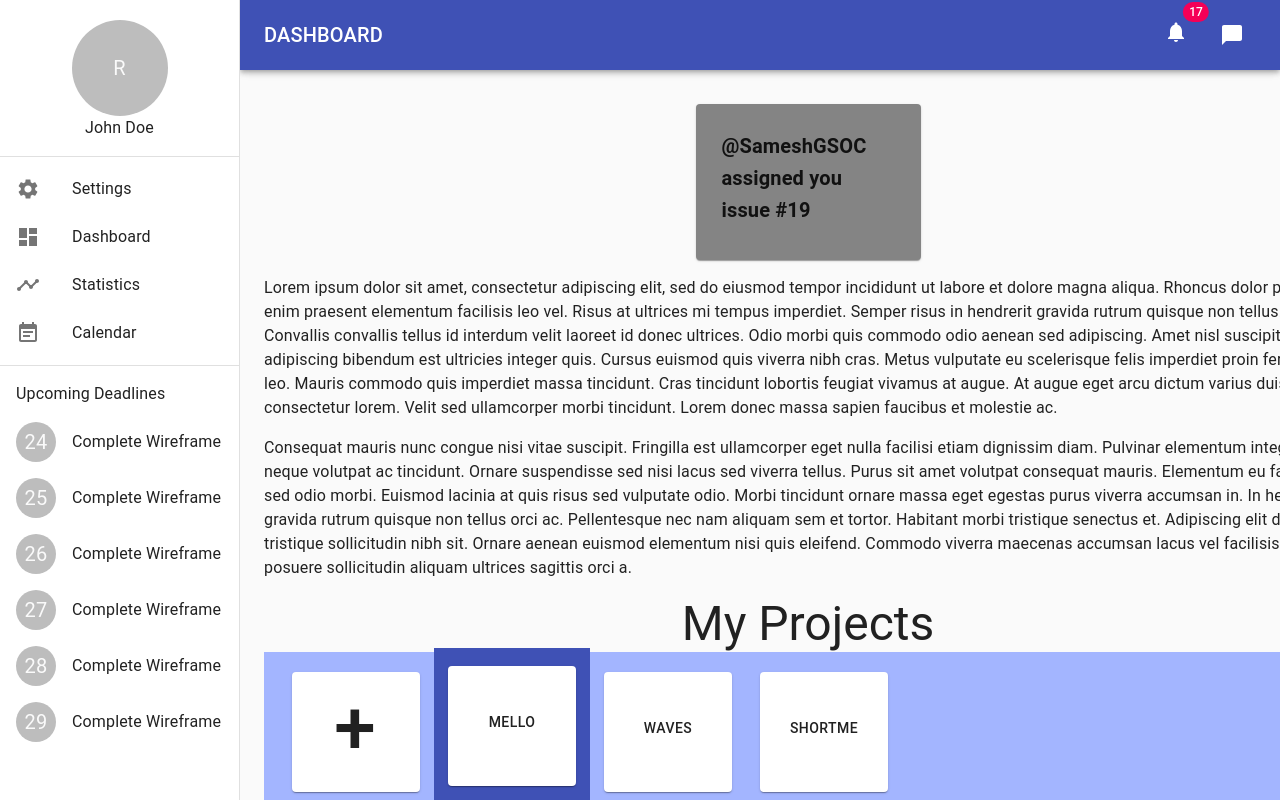
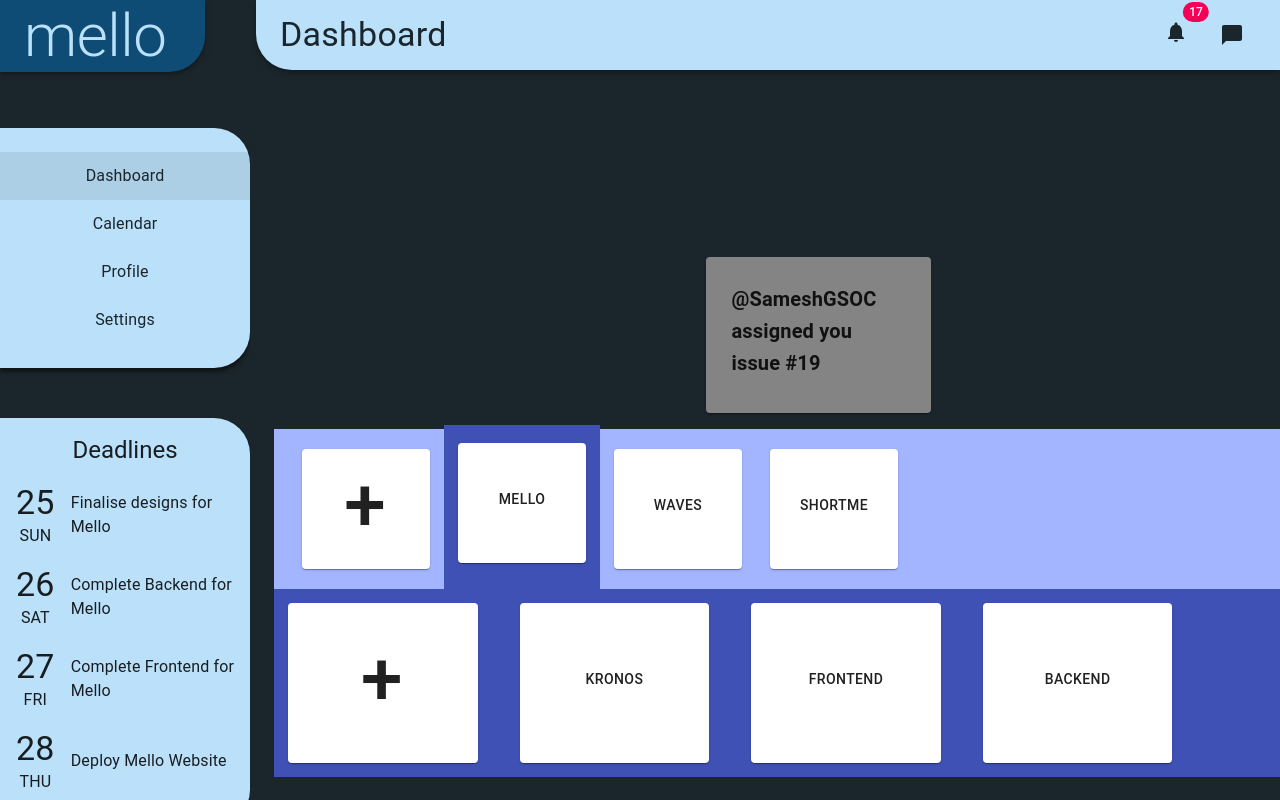
Before and after one commit to Devsoc-BPGC/pmt-frontend, a React (Create React App) app: page / in a window 1280 px wide. Shown: the top 800 px of the page. Built offline with nearby package versions, Linux system fonts and the light colour scheme.

Commit message:
Changed Dashboard Page components according to styles

```diff
--- a/src/components/DashboardTaskboard.tsx
+++ b/src/components/DashboardTaskboard.tsx
@@ -3,7 +3,6 @@ import { createStyles, Theme, makeStyles } from '@material-ui/core/styles';
 import Card from '@material-ui/core/Card';
 import CardContent from '@material-ui/core/CardContent';
 import Button from '@material-ui/core/Button';
-import Typography from '@material-ui/core/Typography';
 import CssBaseline from '@material-ui/core/CssBaseline';
 
 const useStyles = makeStyles((theme: Theme) =>
@@ -157,8 +156,11 @@ const DashboardTaskboard = ({ id }: ID) => {
         </Card>
         {projects.map((project: Project) => {
           return (
-            <div className={project.isActive ? classes.active : ''}>
-              <Card key={project.id} className={classes.project}>
+            <div
+              className={project.isActive ? classes.active : ''}
+              key={project.id}
+            >
+              <Card className={classes.project}>
                 <CardContent>
                   <Button
                     className={classes.projectbtn}
@@ -193,9 +195,10 @@ const DashboardTaskboard = ({ id }: ID) => {
             </Button>
           </CardContent>
         </Card>
-        {projects[active].taskboards.map((taskboard: Taskboard) => {
+        {projects[active].taskboards.map(
+          (taskboard: Taskboard, index: number) => {
             return (
-            <Card className={classes.taskboard}>
+              <Card className={classes.taskboard} key={index}>
                 <CardContent>
                   <Button className={classes.taskboardbtn}>
                     {taskboard.name}
@@ -203,7 +206,8 @@ const DashboardTaskboard = ({ id }: ID) => {
                 </CardContent>
               </Card>
             );
-        })}
+          }
+        )}
       </div>
     </div>
   );
--- /dev/null
+++ b/src/components/Deadlines.tsx
@@ -0,0 +1,93 @@
+import React from 'react';
+import { createStyles, makeStyles } from '@material-ui/core/styles';
+import { Paper, Typography, List, ListItem } from '@material-ui/core';
+
+const useStyles = makeStyles(() =>
+  createStyles({
+    root: {
+      display: 'flex',
+      marginTop: '20%',
+      left: 0,
+      height: 'max-content',
+    },
+    deadlines: {
+      width: '250px',
+      borderRadius: '0px 36px 36px 0px',
+      boxShadow: '0px 4px 4px rgba(0, 0, 0, 0.5)',
+      backgroundColor: '#bbe1fa',
+      padding: '1rem 0rem',
+    },
+    date: {
+      display: 'flex',
+      flexDirection: 'column',
+      justifyContent: 'center',
+      alignItems: 'center',
+      marginRight: '1rem',
+    },
+  })
+);
+
+const deadlines = [
+  {
+    id: 1,
+    text: 'Finalise designs for Mello',
+    date: new Date(Date.now()),
+  },
+  {
+    id: 2,
+    text: 'Complete Backend for Mello',
+    date: new Date(Date.now()),
+  },
+  {
+    id: 3,
+    text: 'Complete Frontend for Mello',
+    date: new Date(Date.now()),
+  },
+  {
+    id: 4,
+    text: 'Deploy Mello Website',
+    date: new Date(Date.now()),
+  },
+];
+
+const weekDays = ['MON', 'TUE', 'WED', 'THU', 'FRI', 'SAT', 'SUN'];
+
+const Deadlines = () => {
+  const classes = useStyles();
+
+  return (
+    <>
+      <div className={classes.root}>
+        <Paper elevation={3} className={classes.deadlines}>
+          <Typography variant='h5' align='center'>
+            Deadlines
+          </Typography>
+          <List>
+            {deadlines.map((deadline, index) => (
+              <ListItem
+                button
+                key={deadline.id}
+                selected={
+                  new Date(deadline.date).getDay() ===
+                  new Date(Date.now()).getDate()
+                }
+              >
+                <div className={classes.date}>
+                  <Typography variant='h4'>
+                    {new Date(deadline.date).getDate() + index}
+                  </Typography>
+                  <Typography>
+                    {weekDays[new Date(deadline.date).getDay() - index]}
+                  </Typography>
+                </div>
+                <Typography>{deadline.text}</Typography>
+              </ListItem>
+            ))}
+          </List>
+        </Paper>
+      </div>
+    </>
+  );
+};
+
+export default Deadlines;
--- a/src/components/Home.tsx
+++ b/src/components/Home.tsx
@@ -11,15 +11,18 @@ import CardActions from '@material-ui/core/CardActions';
 import Button from '@material-ui/core/Button';
 
 import Sidenav from './Sidenav';
+import Logo from './Logo';
 import Topnav from './Topnav';
 import ProjectCard from './ProjectCard';
 import DashboardIssueCard from './DashboardIssueCard';
 import DashboardTaskboard from './DashboardTaskboard';
+import Deadlines from './Deadlines';
 
 const useStyles = makeStyles((theme: Theme) =>
   createStyles({
     root: {
       display: 'flex',
+      backgroundColor: '#1b262c',
     },
     // necessary for content to be below app bar
     toolbar: {
@@ -31,12 +34,16 @@ const useStyles = makeStyles((theme: Theme) =>
     },
     content: {
       flexGrow: 1,
-      backgroundColor: theme.palette.background.default,
+      backgroundColor: '#1b262c',
       padding: theme.spacing(3),
       display: 'flex',
       flexDirection: 'column',
       alignItems: 'center',
       justifyContent: 'center',
+    },
+    sidePanels: {
+      marginTop: '10%',
+      marginBottom: '10%',
     },
     taskboard: {
       position: 'relative',
@@ -102,45 +109,18 @@ const Home = () => {
   return (
     <div className={classes.root}>
       <CssBaseline />
+      <Logo />
       <Topnav page='Home' index='1' />
-      <Sidenav page='Home' />
+      <div className={classes.sidePanels}>
+        <Sidenav active='Dashboard' />
+        <Deadlines />
+      </div>
       <main className={classes.content}>
         <div className={classes.toolbar} />
         <DashboardIssueCard
           page='Home'
           title='@SameshGSOC assigned you issue #19'
         />
-        <Typography paragraph>
-          Lorem ipsum dolor sit amet, consectetur adipiscing elit, sed do
-          eiusmod tempor incididunt ut labore et dolore magna aliqua. Rhoncus
-          dolor purus non enim praesent elementum facilisis leo vel. Risus at
-          ultrices mi tempus imperdiet. Semper risus in hendrerit gravida rutrum
-          quisque non tellus. Convallis convallis tellus id interdum velit
-          laoreet id donec ultrices. Odio morbi quis commodo odio aenean sed
-          adipiscing. Amet nisl suscipit adipiscing bibendum est ultricies
-          integer quis. Cursus euismod quis viverra nibh cras. Metus vulputate
-          eu scelerisque felis imperdiet proin fermentum leo. Mauris commodo
-          quis imperdiet massa tincidunt. Cras tincidunt lobortis feugiat
-          vivamus at augue. At augue eget arcu dictum varius duis at consectetur
-          lorem. Velit sed ullamcorper morbi tincidunt. Lorem donec massa sapien
-          faucibus et molestie ac.
-        </Typography>
-        <Typography paragraph>
-          Consequat mauris nunc congue nisi vitae suscipit. Fringilla est
-          ullamcorper eget nulla facilisi etiam dignissim diam. Pulvinar
-          elementum integer enim neque volutpat ac tincidunt. Ornare suspendisse
-          sed nisi lacus sed viverra tellus. Purus sit amet volutpat consequat
-          mauris. Elementum eu facilisis sed odio morbi. Euismod lacinia at quis
-          risus sed vulputate odio. Morbi tincidunt ornare massa eget egestas
-          purus viverra accumsan in. In hendrerit gravida rutrum quisque non
-          tellus orci ac. Pellentesque nec nam aliquam sem et tortor. Habitant
-          morbi tristique senectus et. Adipiscing elit duis tristique
-          sollicitudin nibh sit. Ornare aenean euismod elementum nisi quis
-          eleifend. Commodo viverra maecenas accumsan lacus vel facilisis. Nulla
-          posuere sollicitudin aliquam ultrices sagittis orci a.
-        </Typography>
-        <Typography variant='h3'>My Projects</Typography>
-        {/* <Projects /> */}
         <Taskboards />
       </main>
     </div>
--- /dev/null
+++ b/src/components/Logo.tsx
@@ -0,0 +1,37 @@
+import React from 'react';
+import { createStyles, Theme, makeStyles } from '@material-ui/core/styles';
+import { Toolbar, Typography, AppBar } from '@material-ui/core';
+
+const useStyles = makeStyles((theme: Theme) =>
+  createStyles({
+    appBar: {
+      width: `16%`,
+      borderRadius: '0px 0px 36px 0px',
+      left: 0,
+      backgroundColor: '#0f4c75',
+      color: '#bbe1fa'
+    },
+    grow: {
+      flexGrow: 1,
+    },
+  })
+);
+
+const Logo = () => {
+  const classes = useStyles();
+
+  return (
+    <>
+      <AppBar className={classes.appBar}>
+        <Toolbar>
+          <Typography variant='h2' noWrap>
+            mello
+          </Typography>
+          <div className={classes.grow} />
+        </Toolbar>
+      </AppBar>
+    </>
+  );
+};
+
+export default Logo;
--- a/src/components/Sidenav.tsx
+++ b/src/components/Sidenav.tsx
@@ -1,230 +1,61 @@
-import React from 'react';
-import { createStyles, Theme, makeStyles } from '@material-ui/core/styles';
-import Drawer from '@material-ui/core/Drawer';
-import List from '@material-ui/core/List';
-import Typography from '@material-ui/core/Typography';
-import Divider from '@material-ui/core/Divider';
-import ListItem from '@material-ui/core/ListItem';
-import ListItemIcon from '@material-ui/core/ListItemIcon';
-import ListItemText from '@material-ui/core/ListItemText';
-import Avatar from '@material-ui/core/Avatar';
-import SettingsIcon from '@material-ui/icons/Settings';
-import DashboardIcon from '@material-ui/icons/Dashboard';
-import TimelineIcon from '@material-ui/icons/Timeline';
-import EventNoteIcon from '@material-ui/icons/EventNote';
+import React, { useState } from 'react';
+import { createStyles, makeStyles } from '@material-ui/core/styles';
+import { Paper, List, ListItem, ListItemText } from '@material-ui/core';
 
-// import { MouseEvent } from 'react';
-
-const drawerWidth = 240;
-
-const useStyles = makeStyles((theme: Theme) =>
+const useStyles = makeStyles(() =>
   createStyles({
-    drawer: {
-      [theme.breakpoints.up('sm')]: {
-        width: drawerWidth,
-        flexShrink: 0,
-      },
+    root: {
+      display: 'flex',
+      height: 'max-content',
     },
-    large: {
-      width: theme.spacing(12),
-      height: theme.spacing(12),
-      marginTop: '20px',
+    sideNav: {
+      width: '250px',
+      borderRadius: '0px 36px 36px 0px',
+      boxShadow: '0px 4px 4px rgba(0, 0, 0, 0.5)',
+      backgroundColor: '#bbe1fa',
+      padding: '1rem 0rem',
     },
-    drawerPaper: {
-      width: drawerWidth,
+    sideNavLink: {
+      textAlign: 'center',
+      color: '#1b262c',
     },
-    // necessary for content to be below app bar
-    toolbar: {
-      display: 'flex',
-      flexDirection: 'column',
-      alignItems: 'center',
-      justifyContent: 'center',
-      ...theme.mixins.toolbar,
-    },
-    content: {
-      flexGrow: 1,
-      backgroundColor: theme.palette.background.default,
-      padding: theme.spacing(3),
-      display: 'flex',
-      flexDirection: 'column',
-      alignItems: 'center',
-      justifyContent: 'center',
-    },
-    deadline: {
-      overflowY: 'scroll',
-    },
-    deadline1: {
-      overflowY: 'scroll',
-      maxHeight: 200,
-    },
-    tb: {
-      backgroundColor: '#A4A4A4',
-      padding: theme.spacing(2),
+    active: {
+      backgroundColor: '#0f4c75',
     },
   })
 );
 
-type Pagetype = {
-  page: string;
+type LinkType = {
+  active: string;
 };
-const deadlines = [
-  {
-    id: 0,
-    date: 24,
-    text: 'Complete Wireframe',
-  },
-  {
-    id: 1,
-    date: 25,
-    text: 'Complete Wireframe',
-  },
-  {
-    id: 2,
-    date: 26,
-    text: 'Complete Wireframe',
-  },
-  {
-    id: 3,
-    date: 27,
-    text: 'Complete Wireframe',
-  },
-  {
-    id: 4,
-    date: 28,
-    text: 'Complete Wireframe',
-  },
-  {
-    id: 5,
-    date: 29,
-    text: 'Complete Wireframe',
-  },
-];
-const taskboards = [
-  {
-    name: 'TaskBoard 1',
-  },
-  {
-    name: 'TaskBoard 2',
-  },
-  {
-    name: 'TaskBoard 3',
-  },
-  {
-    name: 'TaskBoard 4',
-  },
-  {
-    name: 'TaskBoard 5',
-  },
-  {
-    name: 'TaskBoard 6',
-  },
-  {
-    name: 'TaskBoard 7',
-  },
-  {
-    name: 'TaskBoard 8',
-  },
-  {
-    name: 'TaskBoard 9',
-  },
-];
 
-const Sidenav = ({ page }: Pagetype) => {
+const Sidenav = ({ active }: LinkType) => {
   const classes = useStyles();
-  const [selectedIndex, setSelectedIndex] = React.useState(1);
+  const [selectedSideNavItem, setSelectedSideNavItem] = useState(active);
 
-  const handleListItemClick = (event: MouseEvent, index: Number) => {
-    setSelectedIndex(index);
+  const handleSelectedSideNavItem = (event: any, sideNavItem: string) => {
+    setSelectedSideNavItem(sideNavItem);
   };
 
   return (
     <>
-      <Drawer
-        className={classes.drawer}
-        variant='permanent'
-        classes={{
-          paper: classes.drawerPaper,
-        }}
-        anchor='left'
-      >
-        {page === 'Home' ? (
-          <div className={classes.toolbar}>
-            <Avatar className={classes.large}>R</Avatar>
-            <Typography paragraph>John Doe</Typography>
-          </div>
-        ) : (
-          <div>
-            <Typography variant='h5' className={classes.tb}>
-              TaskBoards
-            </Typography>
-
-            <List
-              className={classes.deadline1}
-              component='nav'
-              aria-label='Taskboard menu'
-            >
-              {taskboards.map((taskboard, i) => {
-                return (
-                  <ListItem
-                    button
-                    selected={selectedIndex === i}
-                    onClick={(event: MouseEvent) =>
-                      handleListItemClick(event, i)
-                    }
-                  >
-                    <ListItemText primary={taskboard.name} />
-                  </ListItem>
-                );
-              })}
-            </List>
-          </div>
-        )}
-
-        <Divider />
-        <List>
-          <ListItem button>
-            <ListItemIcon>
-              <SettingsIcon />
-            </ListItemIcon>
-            <ListItemText primary='Settings' />
-          </ListItem>
-          <ListItem button>
-            <ListItemIcon>
-              <DashboardIcon />
-            </ListItemIcon>
-            <ListItemText primary='Dashboard' />
-          </ListItem>
-          <ListItem button>
-            <ListItemIcon>
-              <TimelineIcon />
-            </ListItemIcon>
-            <ListItemText primary='Statistics' />
-          </ListItem>
-          <ListItem button>
-            <ListItemIcon>
-              <EventNoteIcon />
-            </ListItemIcon>
-            <ListItemText primary='Calendar' />
-          </ListItem>
-        </List>
-        <Divider />
-        <List className={classes.deadline}>
-          <ListItem>
-            <Typography heading>Upcoming Deadlines</Typography>
-          </ListItem>
-
-          {deadlines.map(deadline => {
-            return (
-              <ListItem key={deadline.id} button>
-                <ListItemIcon>
-                  <Avatar>{deadline.date}</Avatar>
-                </ListItemIcon>
-                <ListItemText primary={deadline.text} />
+      <div className={classes.root}>
+        <Paper elevation={3} className={classes.sideNav}>
+          <List>
+            {['Dashboard', 'Calendar', 'Profile', 'Settings'].map(text => (
+              <ListItem
+                button
+                key={text}
+                selected={selectedSideNavItem === text}
+                classes={{ selected: classes.active }}
+                onClick={(event: any) => handleSelectedSideNavItem(event, text)}
+              >
+                <ListItemText primary={text} className={classes.sideNavLink} />
               </ListItem>
-            );
-          })}
-        </List>
-      </Drawer>
+            ))}
+          </List>
+        </Paper>
+      </div>
     </>
   );
 };
--- a/src/components/TaskBoard.tsx
+++ b/src/components/TaskBoard.tsx
@@ -55,7 +55,7 @@ const TaskBoard = () => {
       <div className={classes.root}>
         <CssBaseline />
         <Topnav page='Taskb' index='1' />
-        <Sidenav page='Taskb' />
+        <Sidenav active="Dashboard" />
         <main className={classes.content}>
           <div className={classes.toolbar} />
           <Typography variant='h3'>TaskBoard</Typography>
--- a/src/components/Topnav.tsx
+++ b/src/components/Topnav.tsx
@@ -5,17 +5,16 @@ import Toolbar from '@material-ui/core/Toolbar';
 import Typography from '@material-ui/core/Typography';
 import IconButton from '@material-ui/core/IconButton';
 import Badge from '@material-ui/core/Badge';
-// import NotificationsIcon from '@material-ui/icons/Notifications';
 import ChatBubbleIcon from '@material-ui/icons/ChatBubble';
 import NotifPanel from './NotifPanel';
-
-const drawerWidth = 240;
 
 const useStyles = makeStyles((theme: Theme) =>
   createStyles({
     appBar: {
-      width: `calc(100% - ${drawerWidth}px)`,
-      marginLeft: drawerWidth,
+      width: `80%`,
+      borderRadius: '0px 0px 0px 36px',
+      backgroundColor: '#bbe1fa',
+      color: '#1b262c',
     },
     grow: {
       flexGrow: 1,
@@ -25,20 +24,6 @@ const useStyles = makeStyles((theme: Theme) =>
       [theme.breakpoints.up('md')]: {
         display: 'flex',
       },
-    },
-    drawer: {
-      [theme.breakpoints.up('sm')]: {
-        width: drawerWidth,
-        flexShrink: 0,
-      },
-    },
-    large: {
-      width: theme.spacing(12),
-      height: theme.spacing(12),
-      marginTop: '20px',
-    },
-    drawerPaper: {
-      width: drawerWidth,
     },
   })
 );
@@ -53,15 +38,15 @@ const Topnav = ({ page, index }: Pagetype) => {
 
   return (
     <>
-      <AppBar position='fixed' className={classes.appBar}>
+      <AppBar className={classes.appBar}>
         <Toolbar>
           {page === 'Home' ? (
-            <Typography variant='h6' noWrap>
-              DASHBOARD
+            <Typography variant='h4' noWrap>
+              Dashboard
             </Typography>
           ) : (
-            <Typography variant='h6' noWrap>
-              TASKBOARD {index}
+            <Typography variant='h4' noWrap>
+              Taskboard {index}
             </Typography>
           )}
 
```
Lines whose indentation alone changed are shown as unchanged.
